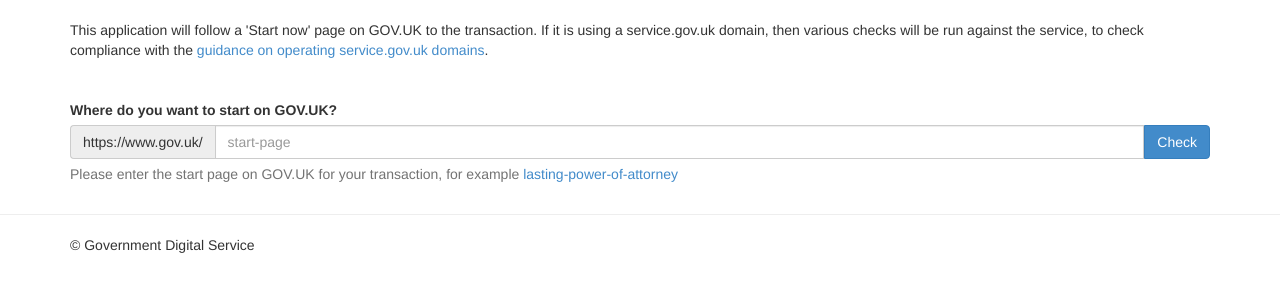
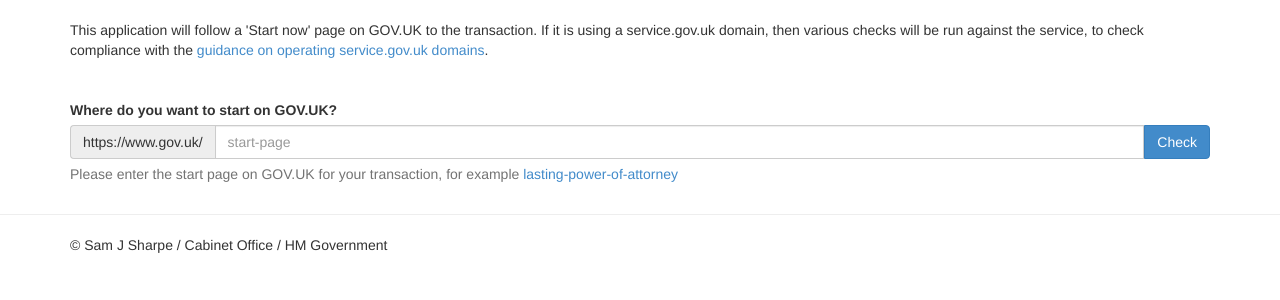
Before and after one commit to alphagov/service-domain-checker, a Flask app: page / in a window 1280 px wide. Shown: the part 52-352 px from the top of the page. Run offline with Flask 2, Linux system fonts and the light colour scheme; some libraries are stand-ins or nearby versions.

Commit message:
Add a proper license

```diff
--- a/templates/base.html
+++ b/templates/base.html
@@ -48,7 +48,7 @@
     <footer class="footer">
       <hr />
       <div class="container">
-        <p>&copy; Government Digital Service</p>
+        <p>&copy; Sam J Sharpe / Cabinet Office / HM Government</p>
       </div>
     </footer>
     {% endblock %}
```
Also changed, not shown: LICENSE.txt (added).
